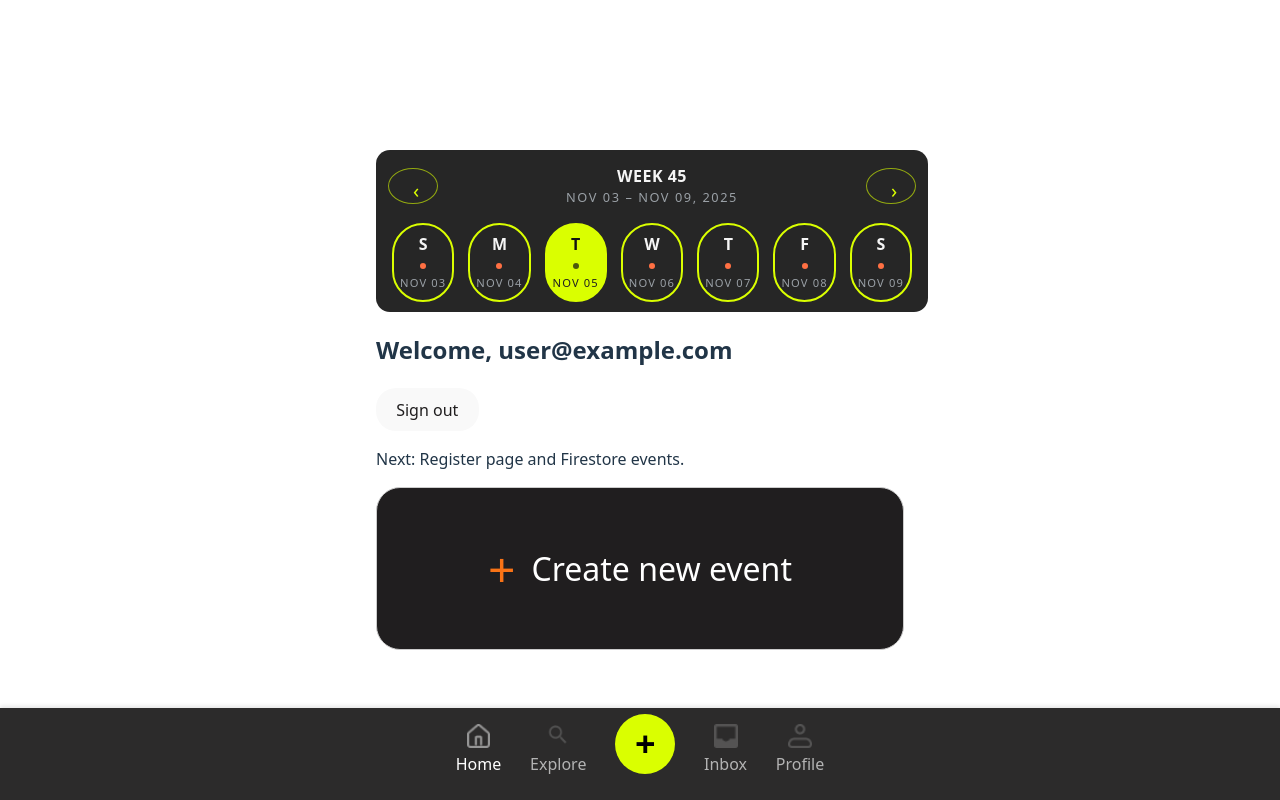
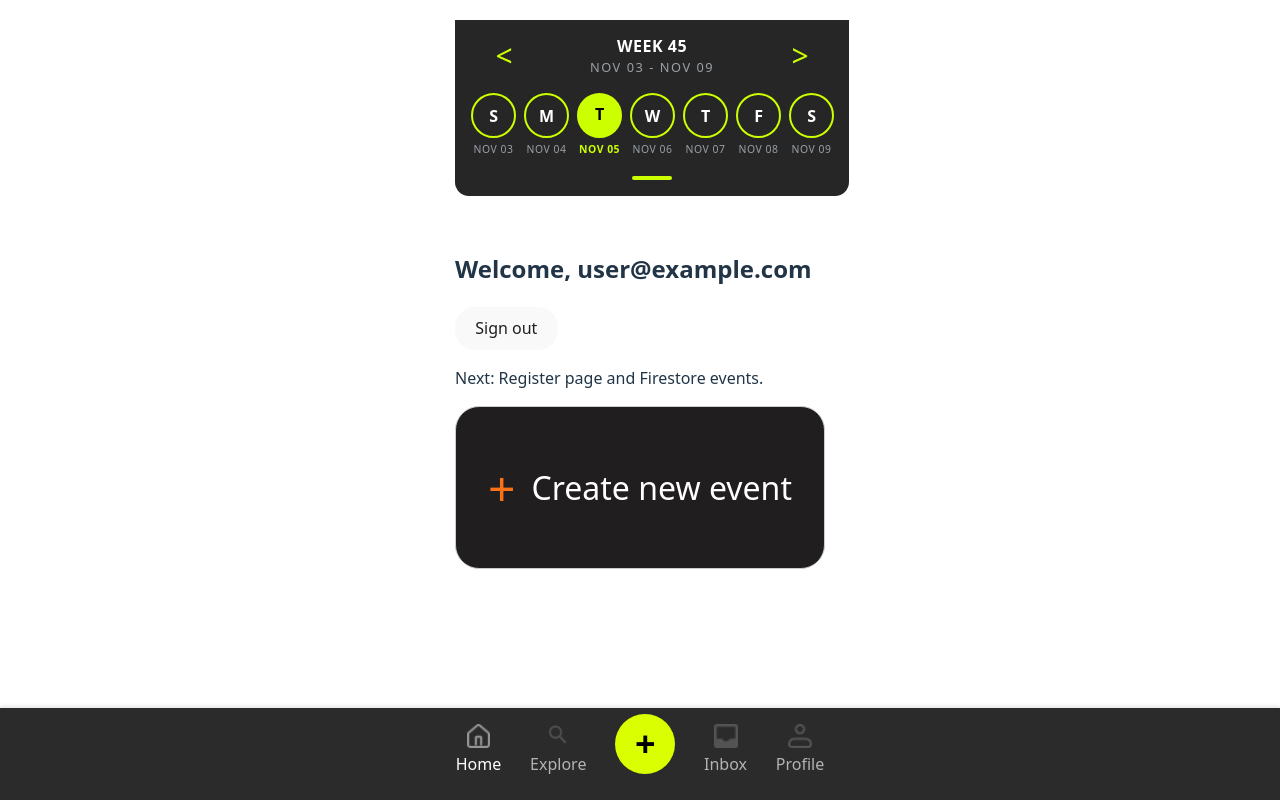
Before and after one commit to RichardHoleva/WebApp2025, a React (Vite) app in the folder Runder/: page /dashboard in a window 1280 px wide. Built offline with nearby package versions, Linux system fonts and the light colour scheme; no server answers; sample sign-in values are in the browser's storage.

Commit message:
Calendar002

```diff
--- a/Runder/src/components/Calendar.jsx
+++ b/Runder/src/components/Calendar.jsx
@@ -1,64 +1,118 @@
-// WeekSlider.jsx
-import { useMemo, useState } from "react";
-import "../styles/calendar.css"; // we'll create this next
+// Calendar.jsx
+import { useState } from "react";
+import "../styles/calendar.css";
 
-const DAY_LETTERS = ["S","M","T","W","T","F","S"];
+export default function Calendar() {
+  const [currentWeekStart, setCurrentWeekStart] = useState(getMonday(new Date()));
+  const [selectedDate, setSelectedDate] = useState(new Date());
+  const [isCollapsed, setIsCollapsed] = useState(false);
+  const [isClosing, setIsClosing] = useState(false);
 
-function startOfISOWeek(d) {
-  const date = new Date(d);
-  const day = (date.getDay() + 6) % 7; // Mon=0 … Sun=6
-  date.setDate(date.getDate() - day);
-  date.setHours(0,0,0,0);
-  return date;
+  function getMonday(date) {
+    const day = date.getDay();
+    const diff = day === 0 ? -6 : 1 - day;
+    const monday = new Date(date);
+    monday.setDate(date.getDate() + diff);
+    monday.setHours(0, 0, 0, 0);
+    return monday;
   }
-function addDays(d, n) { const x = new Date(d); x.setDate(x.getDate() + n); return x; }
-function isoWeekNumber(d) {
-  const date = new Date(d);
-  date.setHours(0,0,0,0);
-  // Thursday in current week decides the year
-  date.setDate(date.getDate() + 3 - ((date.getDay() + 6) % 7));
-  const firstThursday = new Date(date.getFullYear(), 0, 4);
-  const diff = date - startOfISOWeek(firstThursday);
-  return 1 + Math.round(diff / (7 * 24 * 60 * 60 * 1000));
+
+  function addDays(date, days) {
+    const result = new Date(date);
+    result.setDate(result.getDate() + days);
+    return result;
   }
-const fmt = (d, opts) => d.toLocaleDateString(undefined, opts);
 
-export default function WeekSlider() {
-  const [anchor, setAnchor] = useState(startOfISOWeek(new Date())); // Monday of shown week
-  const [selected, setSelected] = useState(new Date());
-  const days = useMemo(() => [...Array(7)].map((_,i)=>addDays(anchor,i)), [anchor]);
+  function goToPreviousWeek() {
+    setCurrentWeekStart(addDays(currentWeekStart, -7));
+  }
 
-  const weekNum = isoWeekNumber(anchor);
-  const rangeStr = `${fmt(days[0], { day:"2-digit", month:"short" })} – ${fmt(days[6], { day:"2-digit", month:"short", year:"numeric" })}`;
+  function goToNextWeek() {
+    setCurrentWeekStart(addDays(currentWeekStart, 7));
+  }
+
+  function formatDate(date) {
+    return date.toLocaleDateString('en-US', { day: '2-digit', month: 'short' });
+  }
+
+  function isToday(date) {
+    const today = new Date();
+    return date.toDateString() === today.toDateString();
+  }
+
+  function isSelected(date) {
+    return date.toDateString() === selectedDate.toDateString();
+  }
+
+  function getWeekNumber(date) {
+    const tempDate = new Date(date);
+    tempDate.setHours(0, 0, 0, 0);
+    tempDate.setDate(tempDate.getDate() + 3 - ((tempDate.getDay() + 6) % 7));
+    const week1 = new Date(tempDate.getFullYear(), 0, 4);
+    return 1 + Math.round(((tempDate - week1) / 86400000 - 3 + ((week1.getDay() + 6) % 7)) / 7);
+  }
+
+  const weekDays = ['S', 'M', 'T', 'W', 'T', 'F', 'S'];
+  const daysInWeek = [];
+  for (let i = 0; i < 7; i++) {
+    daysInWeek.push(addDays(currentWeekStart, i));
+  }
+
+  const weekNumber = getWeekNumber(currentWeekStart);
+
+  function handleToggle() {
+    if (!isCollapsed) {
+      setIsClosing(true);
+      setTimeout(() => {
+        setIsCollapsed(true);
+        setIsClosing(false);
+      }, 300);
+    } else {
+      setIsCollapsed(false);
+    }
+  }
 
   return (
-    <div className="week-slider">
-      <header className="week-slider__header">
-        <button className="week-slider__arrow" onClick={() => setAnchor(addDays(anchor, -7))}>‹</button>
-        <div className="week-slider__title">
-          <div className="week-slider__week">WEEK {weekNum}</div>
-          <div className="week-slider__range">{rangeStr.toUpperCase()}</div>
+    <div className={`calendar ${isCollapsed ? 'collapsed' : ''}`}>
+      <div className="calendar-header">
+        <button className="calendar-arrow" onClick={goToPreviousWeek}>
+          &lt;
+        </button>
+        <div className="calendar-title">
+          <div className="calendar-week">WEEK {weekNumber}</div>
+          <div className="calendar-range">
+            {formatDate(daysInWeek[0]).toUpperCase()} - {formatDate(daysInWeek[6]).toUpperCase()}
           </div>
-        <button className="week-slider__arrow" onClick={() => setAnchor(addDays(anchor, 7))}>›</button>
-      </header>
+        </div>
+        <button className="calendar-arrow" onClick={goToNextWeek}>
+          &gt;
+        </button>
+      </div>
 
-      <div className="week-slider__days">
-        {days.map((d, i) => {
-          const isActive = d.toDateString() === new Date(selected).toDateString();
-          return (
+      {(!isCollapsed || isClosing) && (
+        <div className={`calendar-days ${isClosing ? 'closing' : ''}`}>
+          {daysInWeek.map((day, index) => (
+            <div key={index} className="calendar-day-wrapper">
               <button
-              key={i}
-              className={`day ${isActive ? "day--active" : ""}`}
-              onClick={() => setSelected(d)}
-              aria-label={fmt(d, { weekday:"long", year:"numeric", month:"long", day:"numeric" })}
+                className={`calendar-day ${isSelected(day) ? 'selected' : ''}`}
+                onClick={() => setSelectedDate(day)}
               >
-              <span className="day__letter">{DAY_LETTERS[i]}</span>
-              <span className="day__dot" />
-              <span className="day__date">{fmt(d, { day:"2-digit", month:"short" }).toUpperCase()}</span>
+                <span className="day-letter">{weekDays[index]}</span>
+                {isToday(day) && <span className="day-dot"></span>}
               </button>
-          );
-        })}
+              <span className="day-date">{formatDate(day).toUpperCase()}</span>
             </div>
+          ))}
+        </div>
+      )}
+
+      <button
+        className="calendar-toggle"
+        onClick={handleToggle}
+        aria-label={isCollapsed ? "Expand calendar" : "Collapse calendar"}
+      >
+        <span className="toggle-line"></span>
+      </button>
     </div>
   );
 }
--- a/Runder/src/styles/calendar.css
+++ b/Runder/src/styles/calendar.css
@@ -7,76 +7,200 @@
   --accent:#ccff00;
 }
 
-.week-slider{
-  background:var(--panel);
-  color:var(--text);
-  border-radius:14px;
-  padding:14px 12px 8px;
-  width:100%;
-  max-width:720px;
-  margin:auto;
-  position:sticky;
-  top:0;
-  z-index:100;
+.calendar {
+  background-color: #262626;
+  color: white;
+  border-radius: 0 0 14px 14px;
+  padding: 14px 12px 8px;
+  width: 100%;
+  max-width: 370px;
+  margin: 0 auto;
+  position: fixed;
+  top: 20px;
+  z-index: 100;
+}
+.calendar.collapsed {
+  padding-bottom: 14px;
 }
 
-.week-slider__header{
-  display:flex; align-items:center; justify-content:space-between;
-  gap:8px; margin-bottom:10px;
+.calendar-header {
+  display: flex;
+  align-items: center;
+  justify-content: space-between;
+  margin-bottom: 10px;
 }
 
-.week-slider__title{ text-align:center; flex:1; }
-.week-slider__week{ font-weight:800; letter-spacing:.5px; }
-.week-slider__range{ font-size:.8rem; color:var(--muted); letter-spacing:.12em; }
-
-.week-slider__arrow{
-  width:36px; height:36px; border-radius:50%;
-  display:grid; place-items:center;
-  border:1px solid color-mix(in oklab, var(--accent) 60%, transparent);
-  background:transparent; color:var(--accent); font-size:20px; line-height:1;
-  cursor:pointer;
-}
-.week-slider__arrow:hover{ background:#2e2e2e; }
-.week-slider__arrow:focus-visible{ outline:2px solid var(--accent); outline-offset:2px; }
-
-.week-slider__days{
-  display:flex; justify-content:space-between; gap:10px;
-  padding:6px 4px 2px; overflow-x:auto;
+.calendar-title {
+  text-align: center;
+  flex: 1;
 }
 
-/* day pill */
-.day{
-  --size:56px;
-  display:flex; flex-direction:column; align-items:center; gap:6px;
-  min-width:var(--size);
-  background:transparent;
-  border:2px solid var(--accent);
-  color:var(--text);
-  border-radius:999px;
-  padding:8px 6px 10px;
-  cursor:pointer;
-  position:relative;
-  transition:transform .12s ease;
-}
-.day:hover{ transform:translateY(-2px); }
-
-.day__letter{ font-weight:700; }
-.day__date{ font-size:.7rem; color:var(--muted); letter-spacing:.1em; }
-.day__dot{
-  width:6px; height:6px; border-radius:50%; background:#ff7043;
-  display:block; margin-top:2px;
+.calendar-week {
+  font-weight: bold;
+  letter-spacing: 0.5px;
 }
 
-/* active */
-.day--active{
-  background:var(--accent);
-  color:#111;
-  border-color:var(--accent);
+.calendar-range {
+  font-size: 0.8rem;
+  color: #9aa0a6;
+  letter-spacing: 0.12em;
 }
-.day--active .day__date{ color:#202020; }
-.day--active .day__dot{ background:#111; opacity:.7; }
 
-/* small screens */
-@media (max-width:420px){
-  .day{ --size:48px; padding:6px 4px 8px; }
+.calendar-arrow {
+  width: 36px;
+  height: 36px;
+  background: transparent;
+  color: #ccff00;
+  font-size: 30px;
+  cursor: pointer;
+  display: flex;
+  align-items: center;
+  justify-content: center;
+  line-height: 1;
 }
+
+
+
+
+.calendar-arrow:focus {
+  outline: none;
+  color: #ccff00;
+}
+
+.calendar-days {
+  display: flex;
+  justify-content: flex-start;
+  gap: 8px;
+  padding: 6px 4px 2px;
+  overflow-x: auto;
+  overflow-y: hidden;
+  max-height: 100px;
+  animation: slideDown 0.3s ease-out;
+}
+
+.calendar-days.closing {
+  animation: slideUp 0.3s ease-out;
+}
+
+@keyframes slideDown {
+  from {
+    max-height: 0;
+    opacity: 0;
+    transform: translateY(-20px);
+  }
+  to {
+    max-height: 100px;
+    opacity: 1;
+    transform: translateY(0);
+  }
+}
+
+@keyframes slideUp {
+  from {
+    max-height: 100px;
+    opacity: 1;
+    transform: translateY(0);
+  }
+  to {
+    max-height: 0;
+    opacity: 0;
+    transform: translateY(-20px);
+  }
+}
+
+.calendar-days:hover {
+  transform: translateY(-2px);
+}
+
+.calendar-day-wrapper {
+  display: flex;
+  flex-direction: column;
+  align-items: center;
+  gap: 4px;
+  flex-shrink: 0;
+}
+
+.calendar-day {
+  display: flex;
+  flex-direction: column;
+  align-items: center;
+  justify-content: center;
+  gap: 4px;
+  min-width: 45px;
+  max-width: 45px;
+  height: 45px;
+  background: transparent;
+  border: 2px solid #ccff00;
+  color: white;
+  border-radius: 999px;
+  padding: 8px;
+  cursor: pointer;
+}
+
+.calendar-day:hover {
+  transform: translateY(-2px);
+}
+
+.day-letter {
+  font-weight: bold;
+  font-size: 1rem;
+}
+
+.day-date {
+  font-size: 0.65rem;
+  color: #9aa0a6;
+  letter-spacing: 0.05em;
+  text-align: center;
+}
+
+.day-dot {
+  width: 4px;
+  height: 4px;
+  border-radius: 50%;
+  background-color: #ff7043;
+  display: block;
+}
+
+.calendar-day.selected {
+  background-color: #ccff00;
+  color: black;
+  border-color: #ccff00;
+}
+
+.calendar-day.selected + .day-date {
+  color: #ccff00;
+  font-weight: bold;
+}
+
+.calendar-day.selected .day-dot {
+  background-color: black;
+}
+
+.calendar-toggle {
+  width: 40px;
+  height: 20px;
+  background: transparent;
+  border: none;
+  cursor: pointer;
+  display: flex;
+  align-items: center;
+  justify-content: center;
+  margin: 8px auto 0;
+  padding: 0;
+}
+
+.toggle-line {
+  width: 40px;
+  height: 4px;
+  background-color: #ccff00;
+  border-radius: 2px;
+  transition: transform 0.3s ease;
+}
+
+.calendar-toggle:hover .toggle-line {
+  background-color: #e0ff4d;
+}
+
+.calendar-toggle:focus {
+  outline: none;
+}
```
Lines whose indentation alone changed are shown as unchanged.
